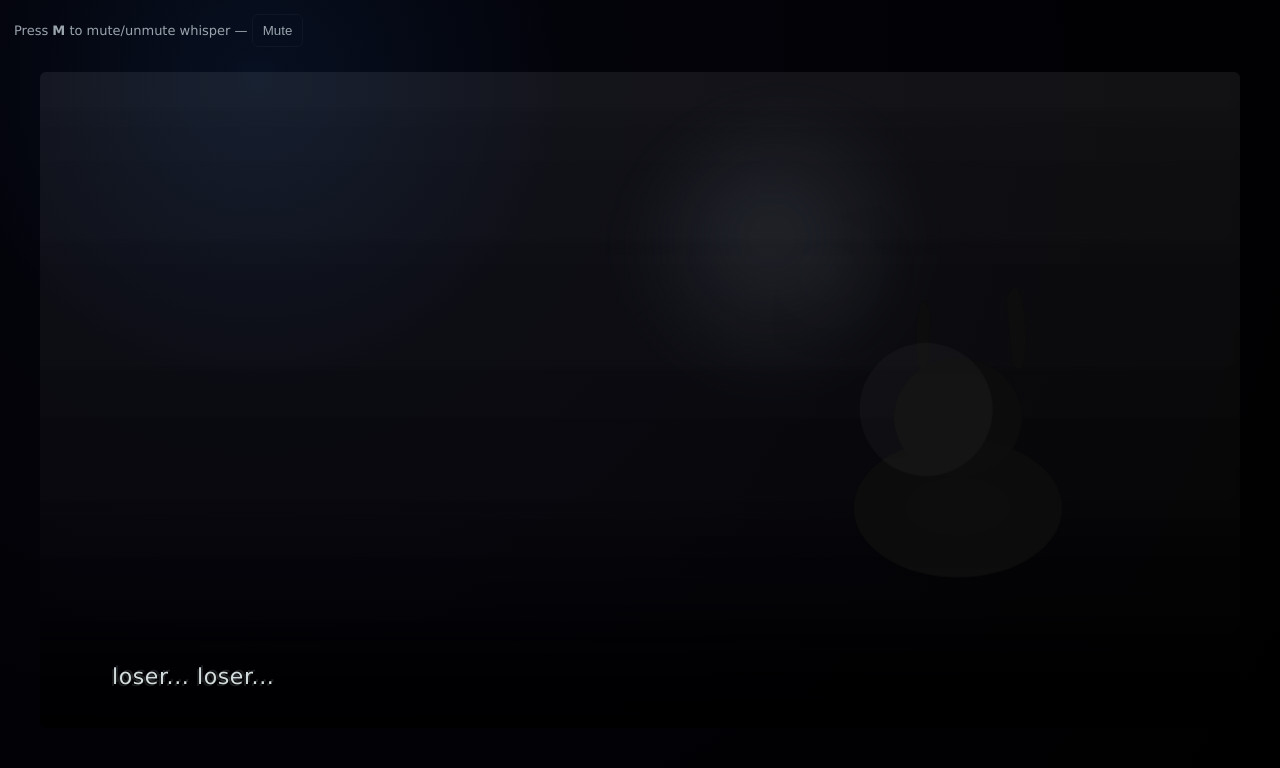
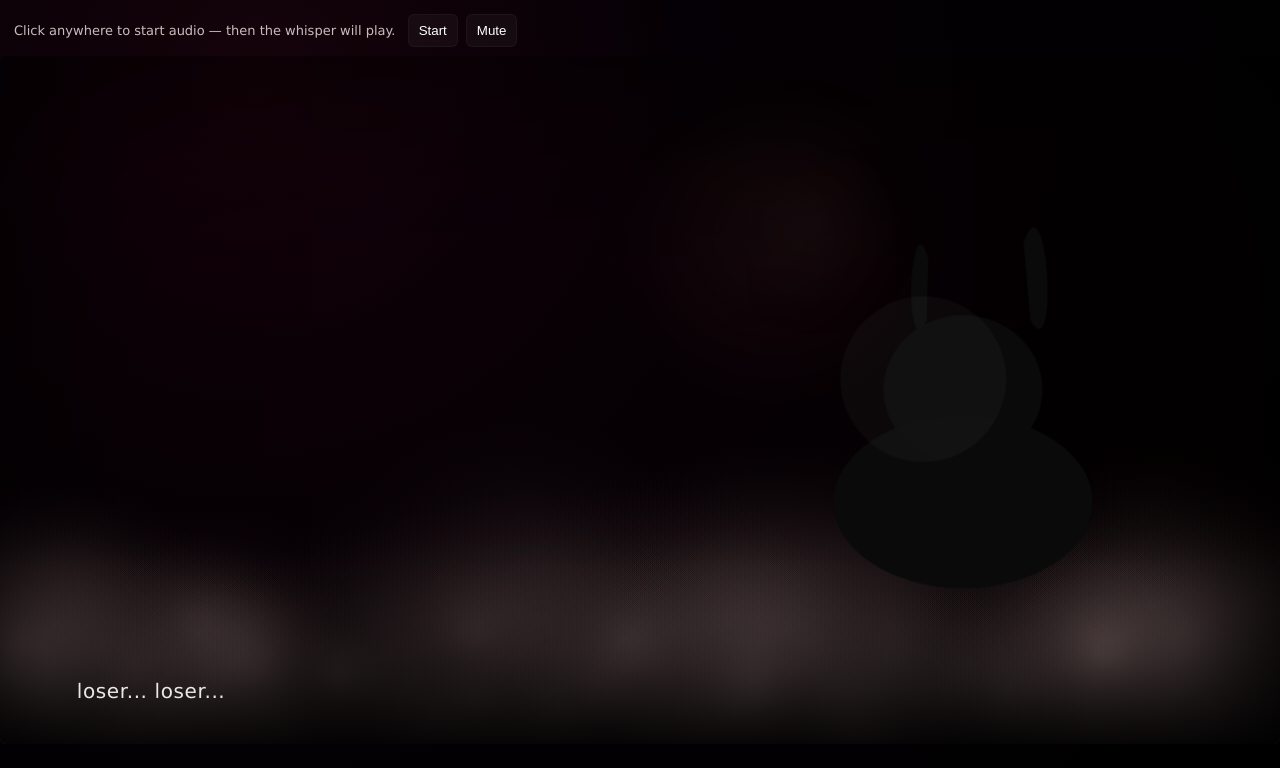
Before and after one commit to bunnnyyyzzz/loserbunny, a plain HTML site: page index.html in a window 1280 px wide. Drawn offline with Linux system fonts and the light colour scheme; animation ran at ten frames a second.

Commit message:
Update index.html

```diff
--- a/index.html
+++ b/index.html
@@ -5,76 +5,63 @@
 <meta name="viewport" content="width=device-width,initial-scale=1" />
 <title>loserbunny</title>
 <style>
-  :root{
-    --bg:#03030a;
-    --moon:#cfe8ff;
-    --fog1:rgba(255,255,255,0.035);
-    --fog2:rgba(255,255,255,0.07);
-    --whisper:#dfe8e8;
-  }
-  html,body{height:100%;margin:0;background:radial-gradient(circle at 20% 10%, #071021 0%, var(--bg) 25%, #000 100%);font-family:Verdana, Geneva, Tahoma, sans-serif;color:var(--whisper);overflow:hidden}
+  /* Dark red-tinted cinematic theme — optimized for GitHub Pages */
+  :root{--bg:#050005;--red:#9b111e;--fog:#ffdedf}
+  html,body{height:100%;margin:0;background:radial-gradient(circle at 20% 10%, #15030a 0%, var(--bg) 35%, #000 100%);font-family:Verdana, Geneva, Tahoma, sans-serif;color:#eee;overflow:hidden}
 
   .stage{height:100vh;display:flex;align-items:center;justify-content:center}
-  .scene{position:relative;width:100%;max-width:1200px;height:82vh;max-height:920px;border-radius:6px;overflow:hidden}
+  .scene{position:relative;width:100%;max-width:1400px;height:86vh;max-height:920px;border-radius:6px;overflow:hidden}
 
-  /* distant moon glow */
-  .moon{position:absolute;right:18%;top:6%;width:420px;height:420px;border-radius:50%;background:radial-gradient(circle at 40% 30%, rgba(207,232,255,0.12), transparent 40%);filter:blur(36px);opacity:.9;pointer-events:none}
+  /* canvas covers whole scene */
+  canvas#fogCanvas{position:absolute;inset:0;width:100%;height:100%;display:block}
 
-  /* slow drifting layered fog (CSS-only) */
-  .fog{position:absolute;inset:0;pointer-events:none}
-  .fog .layer{position:absolute;left:-10%;top:-20%;width:120%;height:140%;background:linear-gradient(180deg,var(--fog2),transparent);opacity:0.6;filter:blur(28px);animation:drift 40s linear infinite}
-  .fog .layer.b{left:-15%;top:-30%;width:140%;height:160%;opacity:0.45;filter:blur(44px);animation-duration:56s}
-  .fog .layer.c{left:-5%;top:-10%;width:110%;height:120%;opacity:0.32;filter:blur(18px);animation-duration:28s}
-  @keyframes drift{0%{transform:translateX(-10%)}50%{transform:translateX(10%)}100%{transform:translateX(-10%)}}
+  /* sky glow and vignette */
+  .glow{position:absolute;right:18%;top:6%;width:460px;height:460px;border-radius:50%;background:radial-gradient(circle at 40% 30%, rgba(255,120,120,0.08), transparent 40%);filter:blur(36px);opacity:.9;pointer-events:none}
+  .vignette{position:absolute;inset:0;pointer-events:none;box-shadow:inset 0 0 220px rgba(0,0,0,0.78)}
 
-  /* ground shadow */
-  .ground{position:absolute;left:0;right:0;bottom:0;height:26%;background:linear-gradient(180deg,transparent,rgba(0,0,0,0.72));pointer-events:none}
+  /* ground anchor */
+  .ground{position:absolute;left:0;right:0;bottom:0;height:26%;background:linear-gradient(180deg,transparent,rgba(0,0,0,0.88));pointer-events:none}
 
-  /* bunny wrapper and approach animation */
-  .bunny-wrap{position:absolute;right:6%;bottom:10%;width:420px;height:620px;transform-origin:center bottom;pointer-events:none}
-  .bunny{width:100%;height:100%;display:block;filter:contrast(90%)}
-  @keyframes approach{0%{transform:translateY(8%) scale(0.56)}40%{transform:translateY(4%) scale(0.8)}100%{transform:translateY(-2%) scale(1.12)}}
-  .bunny-anim{animation:approach 26s ease-in-out infinite}
+  /* bunny SVG container */
+  .bunny-wrap{position:absolute;right:6%;bottom:10%;width:480px;height:720px;transform-origin:center bottom;pointer-events:none;z-index:6}
+  .bunny{width:100%;height:100%;display:block;filter:contrast(92%)}
 
-  /* rim layer for subtle moonlight on left */
-  .rim{position:absolute;right:6%;bottom:10%;width:420px;height:620px;pointer-events:none;opacity:0.12}
+  /* approach animation: slow scale up and slight translate to simulate coming closer */
+  @keyframes approach{0%{transform:translateY(8%) scale(0.56)}40%{transform:translateY(4%) scale(0.82)}100%{transform:translateY(-2%) scale(1.14)}}
+  .bunny-anim{animation:approach 22s ease-in-out infinite alternate}
 
-  /* whisper text UI */
-  .controls{position:fixed;left:14px;top:14px;font-size:13px;color:#9aa4ad}
-  .mute{background:transparent;border:1px solid rgba(255,255,255,0.04);color:#9aa4ad;padding:8px 10px;border-radius:6px;cursor:pointer}
+  /* rim highlight layer */
+  .rim{position:absolute;right:6%;bottom:10%;width:480px;height:720px;pointer-events:none;opacity:0.12;z-index:7}
 
-  .whisper{position:absolute;left:6%;bottom:6%;font-size:22px;color:var(--whisper);opacity:0.95;letter-spacing:0.6px}
-  .whisper .glitch{position:relative;display:inline-block}
-  .whisper .glitch::before,.whisper .glitch::after{content:attr(data-text);position:absolute;left:0;top:0;opacity:0.12}
-  .whisper .glitch::before{transform:translate(2px,-2px)}
-  .whisper .glitch::after{transform:translate(-2px,2px)}
+  /* whisper controls */
+  .controls{position:fixed;left:14px;top:14px;font-size:13px;color:#c9bdbd;z-index:20}
+  .btn{background:rgba(255,255,255,0.04);border:1px solid rgba(255,255,255,0.04);color:#fff;padding:8px 10px;border-radius:6px;cursor:pointer;margin-left:8px}
 
-  /* smaller screens */
-  @media (max-width:900px){.bunny-wrap{width:340px;height:500px;right:5%}}
-  @media (max-width:520px){.bunny-wrap{display:none}.whisper{font-size:16px}}
+  .hint{position:absolute;left:6%;bottom:6%;font-size:20px;color:rgba(255,255,255,0.9);letter-spacing:0.6px;z-index:10}
+
+  /* responsive */
+  @media (max-width:900px){.bunny-wrap{width:360px;height:540px;right:5%}}
+  @media (max-width:520px){.bunny-wrap{display:none}.hint{font-size:14px}}
 </style>
 </head>
 <body>
-  <div class="controls">Press <strong>M</strong> to mute/unmute whisper — <button class="mute" id="toggle">Mute</button></div>
+  <div class="controls">Click anywhere to start audio — then the whisper will play. <button id="startBtn" class="btn">Start</button><button id="muteBtn" class="btn">Mute</button></div>
   <div class="stage">
-    <div class="scene" role="img" aria-label="A night sky with drifting fog and a shadowy bunny slowly approaching from the right">
+    <div class="scene" role="img" aria-label="Night scene with fog and a shadowy bunny approaching from the right">
 
-      <div class="moon" aria-hidden="true"></div>
-      <div class="fog" aria-hidden="true">
-        <div class="layer a"></div>
-        <div class="layer b"></div>
-        <div class="layer c"></div>
-      </div>
+      <canvas id="fogCanvas"></canvas>
+      <div class="glow" aria-hidden="true"></div>
+      <div class="vignette" aria-hidden="true"></div>
 
       <div class="ground" aria-hidden="true"></div>
 
       <div class="bunny-wrap" aria-hidden="true">
-        <!-- realistic-looking silhouette built with clean shapes and a faint inner gradient -->
+        <!-- Bunny silhouette SVG -->
         <svg class="bunny bunny-anim" viewBox="0 0 400 600" xmlns="http://www.w3.org/2000/svg" preserveAspectRatio="xMidYMax meet">
           <defs>
             <linearGradient id="shade" x1="0" x2="0" y1="0" y2="1">
-              <stop offset="0%" stop-color="#000" stop-opacity="0.96"/>
-              <stop offset="100%" stop-color="#000" stop-opacity="0.98"/>
+              <stop offset="0%" stop-color="#000" stop-opacity="0.98"/>
+              <stop offset="100%" stop-color="#000" stop-opacity="0.96"/>
             </linearGradient>
           </defs>
           <g>
@@ -90,7 +77,7 @@
         <svg class="rim" viewBox="0 0 400 600" xmlns="http://www.w3.org/2000/svg" preserveAspectRatio="xMidYMax meet">
           <defs>
             <radialGradient id="r" cx="25%" cy="30%">
-              <stop offset="0%" stop-color="#dfe9e9" stop-opacity="0.12" />
+              <stop offset="0%" stop-color="#ffdddd" stop-opacity="0.18" />
               <stop offset="100%" stop-color="#000" stop-opacity="0" />
             </radialGradient>
           </defs>
@@ -100,93 +87,126 @@
         </svg>
       </div>
 
-      <div class="whisper" aria-hidden="true"><span class="glitch" data-text="loser... loser...">loser... loser...</span></div>
+      <div class="hint" aria-hidden="true">loser... loser...</div>
     </div>
   </div>
 
+  <!-- Audio file placeholder: place your whisper.mp3 in same folder as this HTML. -->
+  <audio id="whisperAudio" preload="auto">
+    <source src="whisper.mp3" type="audio/mpeg">
+    <!-- If you don't have a file yet, the page will still show visuals; clicking Start will try to play. -->
+  </audio>
+
 <script>
-// Lightweight WebAudio + SpeechSynthesis whisper combo.
-// Uses SpeechSynthesis when available for human-like whisper; falls back to generated ambient noise + periodic muffled whisper-like tones.
+/* Fog particle system (Canvas) + audio start on user interaction.
+   - Drop 'whisper.mp3' into same folder as this file.
+   - Click the Start button or anywhere to begin audio (required for autoplay policies).
+*/
 (function(){
-  const toggle = document.getElementById('toggle');
-  let muted = false;
+  // Canvas fog
+  const canvas = document.getElementById('fogCanvas');
+  const ctx = canvas.getContext('2d');
+  let W, H, particles = [];
 
-  function setButton(){ toggle.textContent = muted ? 'Unmute' : 'Mute'; }
-  setButton();
+  function resize(){
+    W = canvas.width = canvas.clientWidth = canvas.offsetWidth;
+    H = canvas.height = canvas.clientHeight = canvas.offsetHeight;
+  }
+  window.addEventListener('resize', resize);
+  resize();
 
-  toggle.addEventListener('click', ()=>{ muted = !muted; setButton(); updateAudio(); });
-  window.addEventListener('keydown', (e)=>{ if(e.key.toLowerCase()==='m'){ muted = !muted; setButton(); updateAudio(); }});
-
-  // SpeechSynthesis approach
-  let synthAvailable = 'speechSynthesis' in window;
-  let synthTimer;
-
-  // WebAudio ambient noise (always present if synth not used)
-  let audioCtx, noiseNode, gainNode;
-  function initAudio(){
-    try{
-      audioCtx = new (window.AudioContext || window.webkitAudioContext)();
-      // create noise
-      const bufferSize = 2 * audioCtx.sampleRate;
-      const buffer = audioCtx.createBuffer(1, bufferSize, audioCtx.sampleRate);
-      const data = buffer.getChannelData(0);
-      for(let i=0;i<bufferSize;i++) data[i] = (Math.random()*2-1)*0.25; // low volume
-      noiseNode = audioCtx.createBufferSource();
-      noiseNode.buffer = buffer; noiseNode.loop = true;
-      gainNode = audioCtx.createGain(); gainNode.gain.value = 0.02;
-      noiseNode.connect(gainNode).connect(audioCtx.destination);
-      noiseNode.start(0);
-    }catch(e){console.warn('Audio init failed',e)}
+  // Particle constructor
+  function Particle(x,y,r,alpha,drift){
+    this.x = x; this.y = y; this.r = r; this.alpha = alpha; this.drift = drift;
+    this.vx = (Math.random()*0.3-0.15)*drift; this.vy = -(0.02+Math.random()*0.12)*drift;
+    this.life = 200 + Math.random()*300;
+  }
+  Particle.prototype.update = function(){
+    this.x += this.vx; this.y += this.vy; this.life -= 1;
+    // gentle horizontal sinus
+    this.x += Math.sin((this.life)/50 + this.r) * 0.08;
+  }
+  Particle.prototype.draw = function(ctx){
+    const g = ctx.createRadialGradient(this.x,this.y,this.r*0.1,this.x,this.y,this.r);
+    g.addColorStop(0, `rgba(255,210,210,${this.alpha})`);
+    g.addColorStop(1, `rgba(20,8,8,0)`);
+    ctx.fillStyle = g;
+    ctx.beginPath(); ctx.arc(this.x,this.y,this.r,0,Math.PI*2); ctx.fill();
   }
 
-  function speakWhisperLine(text){
-    if(muted) return;
-    if(synthAvailable){
-      // create slightly breathy whisper effect using low rate/pitch and soft volume
-      const u = new SpeechSynthesisUtterance(text);
-      u.rate = 0.8; u.pitch = 0.6; u.volume = 0.4;
-      // choose an English voice if possible
-      const voices = window.speechSynthesis.getVoices();
-      if(voices && voices.length) u.voice = voices.find(v=>/en|us|uk/i.test(v.lang)) || voices[0];
-      window.speechSynthesis.cancel();
-      window.speechSynthesis.speak(u);
+  function spawn(count){
+    for(let i=0;i<count;i++){
+      const x = Math.random()*W;
+      const y = H - Math.random()* (H*0.15) + Math.random()*80 - 40; // start low near ground
+      const r = 60 + Math.random()*180;
+      const a = 0.04 + Math.random()*0.12;
+      const d = 0.6 + Math.random()*1.4;
+      particles.push(new Particle(x,y,r,a,d));
     }
   }
 
-  function startWhisperLoop(){
-    // periodic whispers with slight random delays for creepiness
-    function loop(){
-      if(muted) return;
-      speakWhisperLine('loser...');
-      // after 1s speak second part softly
-      setTimeout(()=>{ if(!muted) speakWhisperLine('loser...'); }, 1200 + Math.random()*800);
-      // schedule next loop
-      synthTimer = setTimeout(loop, 4200 + Math.random()*2600);
+  function step(){
+    ctx.clearRect(0,0,W,H);
+    // draw mild red tint overlay
+    ctx.fillStyle = 'rgba(25,6,9,0.12)'; ctx.fillRect(0,0,W,H);
+
+    // update and draw particles
+    for(let i=particles.length-1;i>=0;i--){
+      const p = particles[i];
+      p.update(); p.draw(ctx);
+      if(p.life<=0 || p.y<-200 || p.x<-200 || p.x>W+200) particles.splice(i,1);
     }
-    loop();
+    // keep count steady
+    if(particles.length < 70) spawn(6);
+
+    requestAnimationFrame(step);
+  }
+  spawn(90);
+  requestAnimationFrame(step);
+
+  // Audio handling — requires user gesture to play in many browsers
+  const audio = document.getElementById('whisperAudio');
+  const startBtn = document.getElementById('startBtn');
+  const muteBtn = document.getElementById('muteBtn');
+  let started = false;
+
+  function startAudio(){
+    if(started) return; started = true;
+    // try to play audio; if missing file, user will see console error
+    audio.currentTime = 0; audio.play().catch(e=>console.warn('Autoplay blocked or file missing',e));
+    startBtn.textContent = 'Playing';
   }
 
-  function stopWhisperLoop(){
-    if(synthTimer) clearTimeout(synthTimer);
-    if(synthAvailable) window.speechSynthesis.cancel();
+  function toggleMute(){
+    audio.muted = !audio.muted;
+    muteBtn.textContent = audio.muted ? 'Unmute' : 'Mute';
   }
 
-  function updateAudio(){
-    if(muted){ stopWhisperLoop(); if(gainNode) gainNode.gain.setValueAtTime(0, audioCtx.currentTime); return; }
-    // ensure audio context started (user gesture may be required on some browsers)
-    if(!audioCtx) initAudio();
-    if(gainNode) gainNode.gain.setValueAtTime(0.02, audioCtx.currentTime);
-    if(synthAvailable) startWhisperLoop();
-  }
+  startBtn.addEventListener('click', ()=>{ startAudio(); });
+  document.addEventListener('click', ()=>{ startAudio(); }, {once:true});
+  muteBtn.addEventListener('click', toggleMute);
 
-  // try to prime voices (some browsers load voices asynchronously)
-  if(synthAvailable){ window.speechSynthesis.onvoiceschanged = ()=>{}; }
+  // keyboard shortcuts
+  window.addEventListener('keydown', (e)=>{
+    if(e.key.toLowerCase()==='m'){ toggleMute(); }
+    if(e.key.toLowerCase()==='s'){ startAudio(); }
+  });
 
-  // start automatically but respect autoplay policies: user gesture may be required for audio
-  // we still initialize silent noise so visuals work without user interaction
-  initAudio();
-  // try start whisper loop; if brower blocks audio, user can press M or click mute toggle to enable
-  setTimeout(()=>{ updateAudio(); }, 800);
+  // accessibility: if audio element has no source, add a fallback soft whisper using oscillator
+  audio.addEventListener('error', ()=>{
+    console.warn('Audio file not found or failed to load. Using fallback ambient whisper.');
+    try{
+      const AudioCtx = window.AudioContext || window.webkitAudioContext;
+      const ctx = new AudioCtx();
+      const osc = ctx.createOscillator();
+      const gain = ctx.createGain();
+      osc.type = 'sine'; osc.frequency.value = 120; gain.gain.value = 0.0008;
+      osc.connect(gain); gain.connect(ctx.destination);
+      // small periodic pulses to mimic whisper
+      osc.start();
+      setTimeout(()=>{ osc.stop(); }, 60000);
+    }catch(e){console.warn('Fallback audio failed',e)}
+  });
 
 })();
 </script>
```
